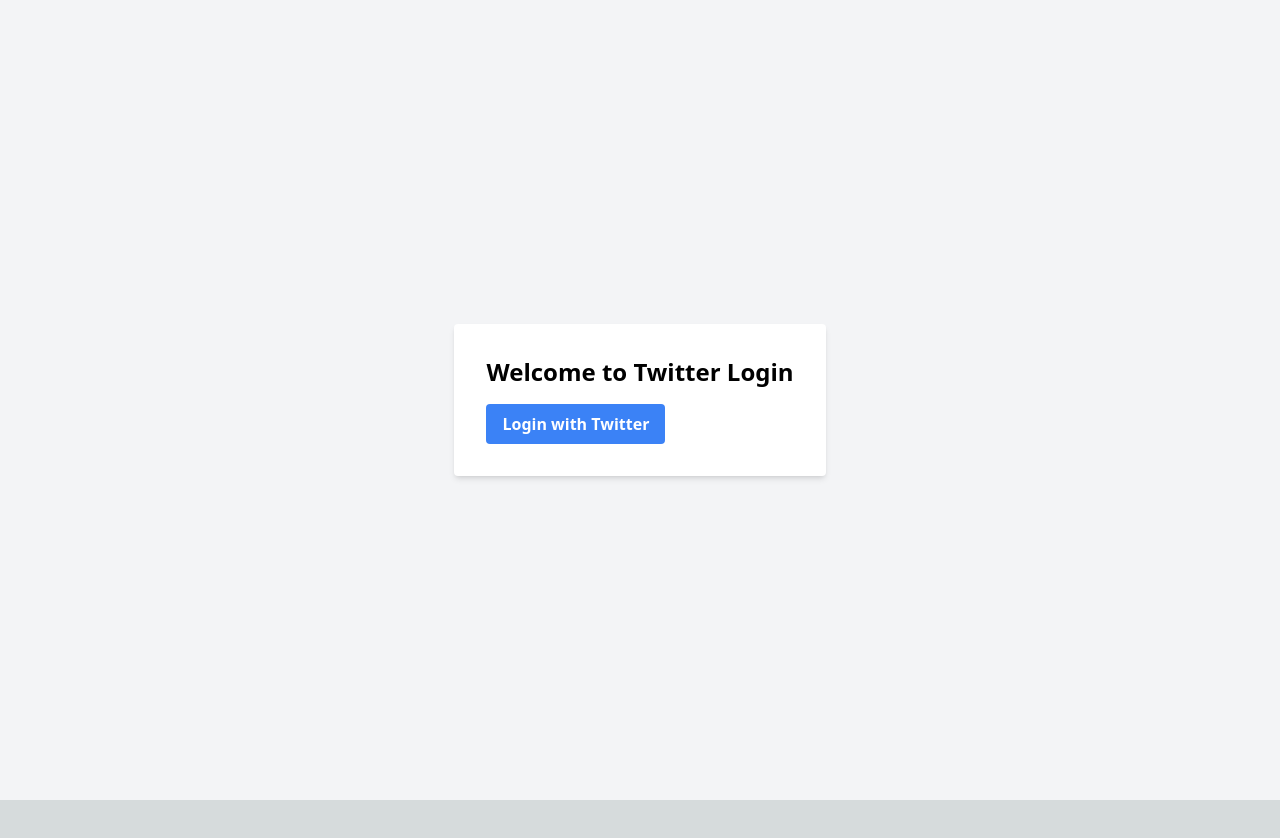
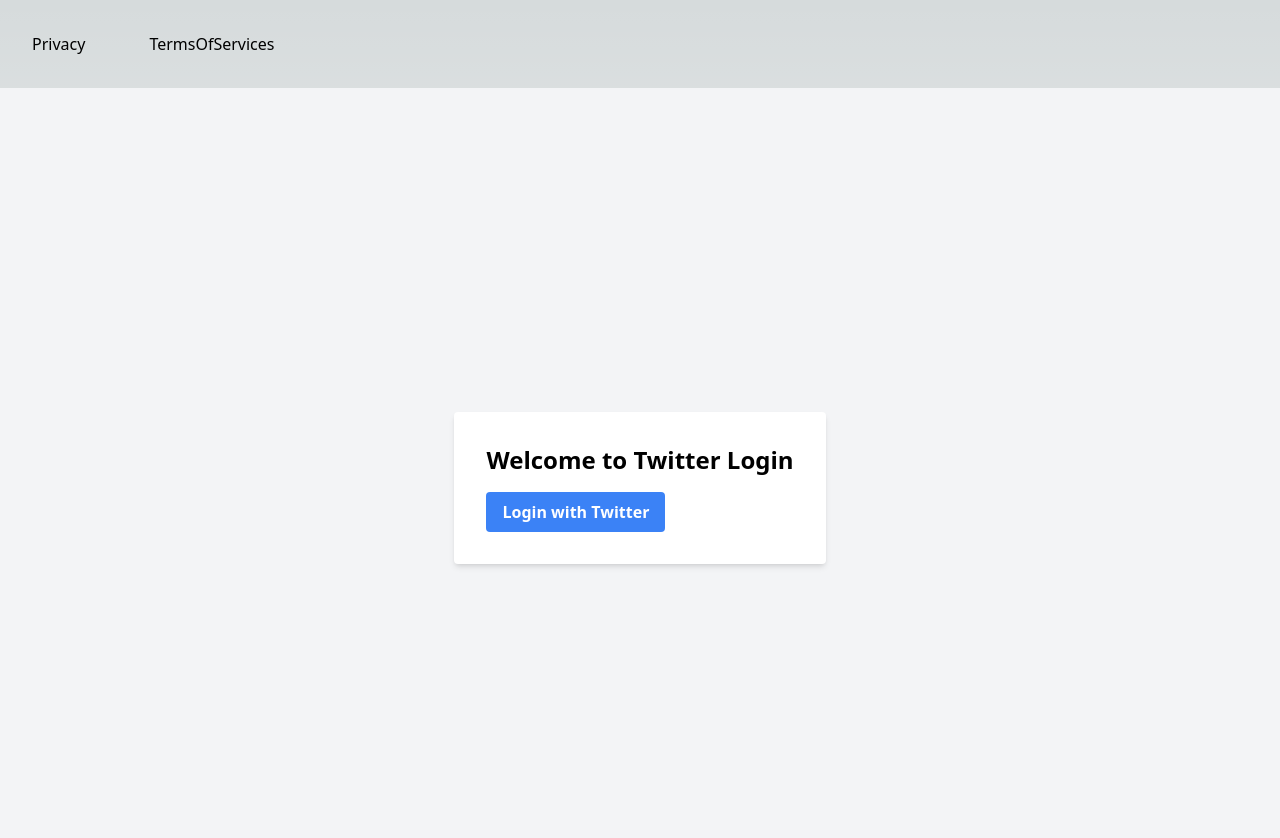
Before and after one commit to AbdurRaufay/twitter-test, a Next.js app: page / in a window 1280 px wide. Shown: the top 838 px of the page. Before the commit the page ends 800 px from the top, so only its background shows below. Built offline with nearby package versions, Linux system fonts and the light colour scheme.

Commit message:
last commit

```diff
--- a/pages/index.js
+++ b/pages/index.js
@@ -1,13 +1,26 @@
 
 import { Inter } from 'next/font/google'
 import Twitter from './twitter'
-
+import Link from 'next/link'
+import { useRouter } from 'next/router'
 const inter = Inter({ subsets: ['latin'] })
 
 export default function Home() {
+  const router=useRouter()
+  const handlePrivacy = () => {
+    router.push('/privacypolicy/[id]',);
+  };
+ const handleTermsOfServices=()=>{
+  router.push("/termsofservices/[id]")
+ }
   return (
     <div>
+      {/* <Link href="pages/privacypolicy/Privacy">Privacy Policy</Link> */}
+      <button className='p-8 text-12 ' onClick={handlePrivacy}>Privacy</button>
+      <button className='p-8 text-12 ' onClick={handleTermsOfServices}>TermsOfServices</button>
+      <div>
       <Twitter/>
+      </div>
     </div>
   )
 }
--- a/pages/privacypolicy/Privacy.js
+++ b/pages/privacypolicy/[Privacy].js
@@ -1,5 +1,4 @@
 import React from 'react'
-import CookieConsent, { Cookies } from "react-cookie-consent";
 const Privacy = () => {
     return (
         <div>
--- a/pages/termsofservices/TermsOfServices.js
+++ b/pages/termsofservices/[TermsOfServices].js
@@ -3,7 +3,6 @@
 const TermsOfServices = () => {
   return (
     <div>
-        <P>
         Terms of Service
 
 Last Updated: 8/3/2023
@@ -52,7 +51,7 @@
 Contact Us
 
 If you have any questions or concerns about these Terms of Service, please contact us at abdurrauf0306gmail.com.
-        </P>
+
     </div>
   )
 }
```
